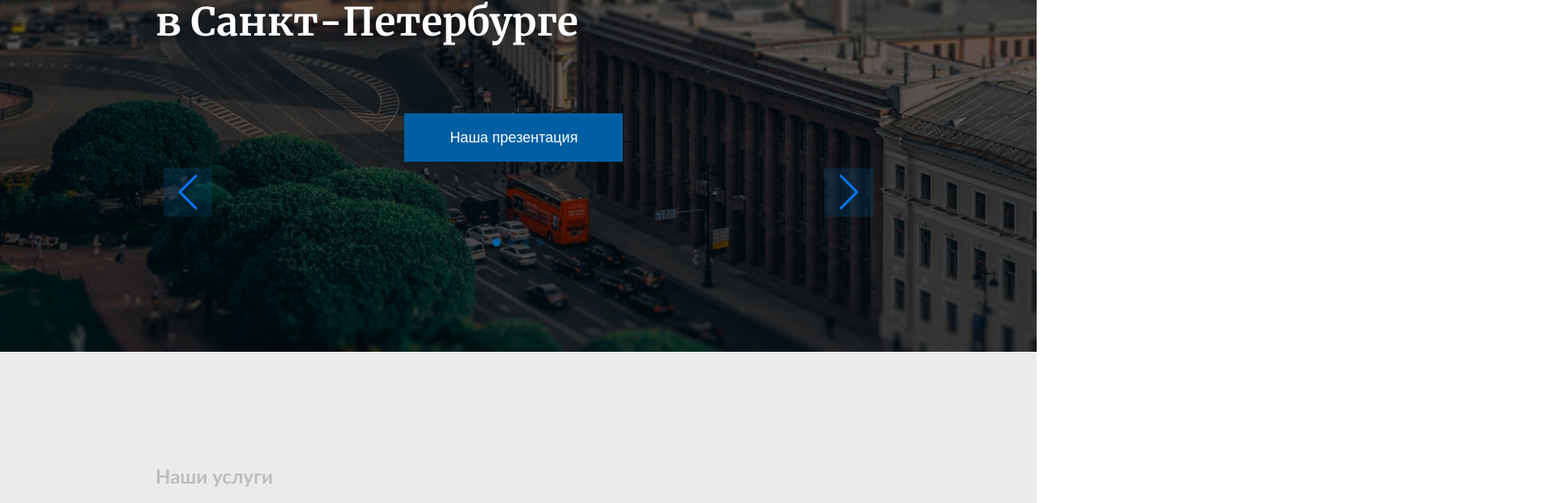
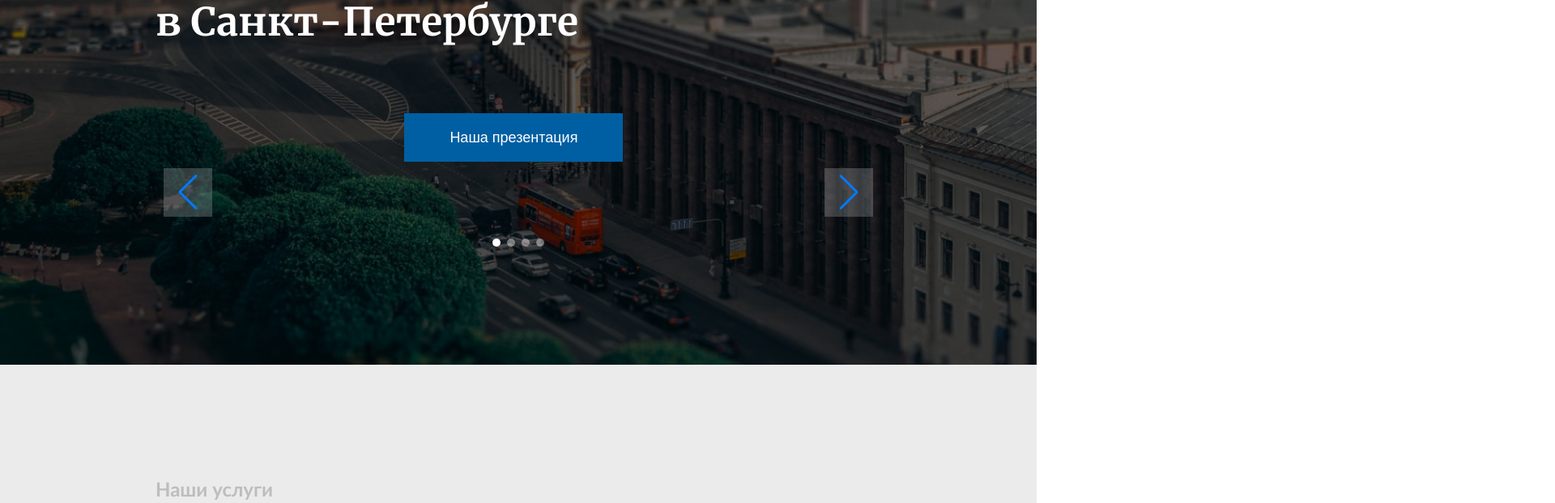
Before and after one commit to BakaBokka/BuhOne, a React (Create React App) app: page / in a window 1280 px wide. Shown: the part 354-976 px from the top of the page at 81% size, 1920 px wide, since content can reach past the window. Built offline with nearby package versions, Linux system fonts and the light colour scheme.

Commit message:
fix: Поправил цвета кнопок слайдера в блоке Hero

```diff
--- a/src/components/Clients/Clients.js
+++ b/src/components/Clients/Clients.js
@@ -42,7 +42,7 @@ function Clients({ clients }) {
   }
 
   const slides = clients.map((client) => (
-    <SwiperSlide  key={client.id} >
+    <SwiperSlide  key={client.id} tag={"li"} >
 
 
       <ClientSlide logo={client.logo} url={client.url}/>
@@ -53,7 +53,7 @@ function Clients({ clients }) {
       <div className="Clients__content">
         <SectionTitle text={"Наши клиенты"} />
         <SectionSubtitle text={"С нами работают"} style={subtitleStyles} />
-        <Slider slides={slides}  slidesPerView={4} breakpoints={breakpoints} />
+        <Slider slides={slides}  slidesPerView={4} breakpoints={breakpoints} tag={"ul"} />
       </div>
     </section>
   );
--- a/src/components/Feedback/Feedback.js
+++ b/src/components/Feedback/Feedback.js
@@ -16,7 +16,7 @@ function Feedback({ feedback }) {
   const breakpoints = {};
 
   const slides = feedback.map((feedback) => (
-    <SwiperSlide key={feedback.id}>
+    <SwiperSlide key={feedback.id} tag={"li"}>
       <FeedbackSlide
         ava={feedback.ava}
         text={feedback.text}
@@ -30,7 +30,7 @@ function Feedback({ feedback }) {
       <div className="Feedback__content">
         <SectionTitle text={"Отзывы"} />
         <SectionSubtitle text={"Ваши благодарности"} style={subtitleStyles} />
-        <Slider slides={slides} slidesPerView={1} breakpoints={breakpoints} />
+        <Slider slides={slides} slidesPerView={1} breakpoints={breakpoints} tag={"ul"}/>
       </div>
     </section>
   );
--- a/src/components/Hero/Hero.js
+++ b/src/components/Hero/Hero.js
@@ -9,13 +9,15 @@ function Hero() {
     marginBottom: "120px",
   };
 
+  const heroClassname = "swiper-hero";
+
   const breakpoints = {};
 
   //Массив во слайдами
   const slides = [];
   for (let i = 0; i < 4; i++) {
     slides.push(
-      <SwiperSlide key={i}>
+      <SwiperSlide key={i} tag={"li"}>
         <Button text={"Наша презентация"} style={buttonStyle} />
         ...
       </SwiperSlide>
@@ -26,7 +28,7 @@ function Hero() {
     <section className="Hero" id="anc1">
       <div className="Hero__content">
         <h1 className="Hero__title">Бухгалтерские услуги в Санкт-Петербурге</h1>
-        <Slider slides={slides} slidesPerView={1} breakpoints={breakpoints} />
+        <Slider slides={slides} slidesPerView={1} breakpoints={breakpoints} tag={"ul"} heroClassname={heroClassname} />
       </div>
     </section>
   );
--- a/src/components/Slider/Slider.js
+++ b/src/components/Slider/Slider.js
@@ -8,16 +8,16 @@ import "./Slider.scss";
 
 SwiperCore.use([Navigation, Pagination]);
 
-function Slider({ slides, slidesPerView, breakpoints }) {
+function Slider({ slides, slidesPerView, breakpoints, tag, heroClassname}) {
   return (
     <Swiper
       slidesPerView={slidesPerView}
       pagination={{ clickable: true }}
-
       loop
       breakpoints={breakpoints}
       navigation
-
+      tag={tag}
+      className={heroClassname}
     >
       {slides}
     </Swiper>
--- a/src/components/Slider/Slider.scss
+++ b/src/components/Slider/Slider.scss
@@ -11,43 +11,6 @@
   &:hover {
     background-color: #005fa3;
   }
-
-
-  &_hero {
-    position: absolute;
-    // top: 50%;
-    bottom: 0;
-
-    width: 60px;
-    height: 60px;
-    background-color: rgba( 255, 255, 255, 0.2);
-    margin-top: calc(-1 * var(--swiper-navigation-size) / 2);
-    z-index: 10;
-    cursor: pointer;
-    display: flex;
-    align-items: center;
-    justify-content: center;
-    color: var(--swiper-navigation-color, var(--swiper-theme-color));
-    transition-duration: .6s;
-    &.swiper-button-disabled {
-      opacity: 0.35;
-      cursor: auto;
-      pointer-events: none;
-    }
-    &:after {
-      font-family: swiper-icons;
-      font-size: var(--swiper-navigation-size);
-      text-transform: none !important;
-      letter-spacing: 0;
-      text-transform: none;
-      font-variant: initial;
-      line-height: 1;
-    }
-
-    &:hover{
-      background-color: rgba( 255, 255, 255, 0.4);
-    }
-}
 }
 .swiper-pagination-bullet {
   width: 10px;
@@ -55,6 +18,26 @@
   display: inline-block;
   border-radius: 100%;
   background: #005fa3;
+}
+
+.swiper-hero {
+  .swiper-button-prev,
+  .swiper-button-next {
+    background-color: rgba(255, 255, 255, 0.2);
+
+    &:hover {
+      background-color: rgba(255, 255, 255, 0.4);
+    }
+  }
+
+  .swiper-pagination-bullet {
+    background: #fff;
+    opacity: 0.4;
+  }
+
+  .swiper-pagination-bullet-active {
+    opacity: 1;
+  }
 }
 
 @media (max-width: 660px) {
```
